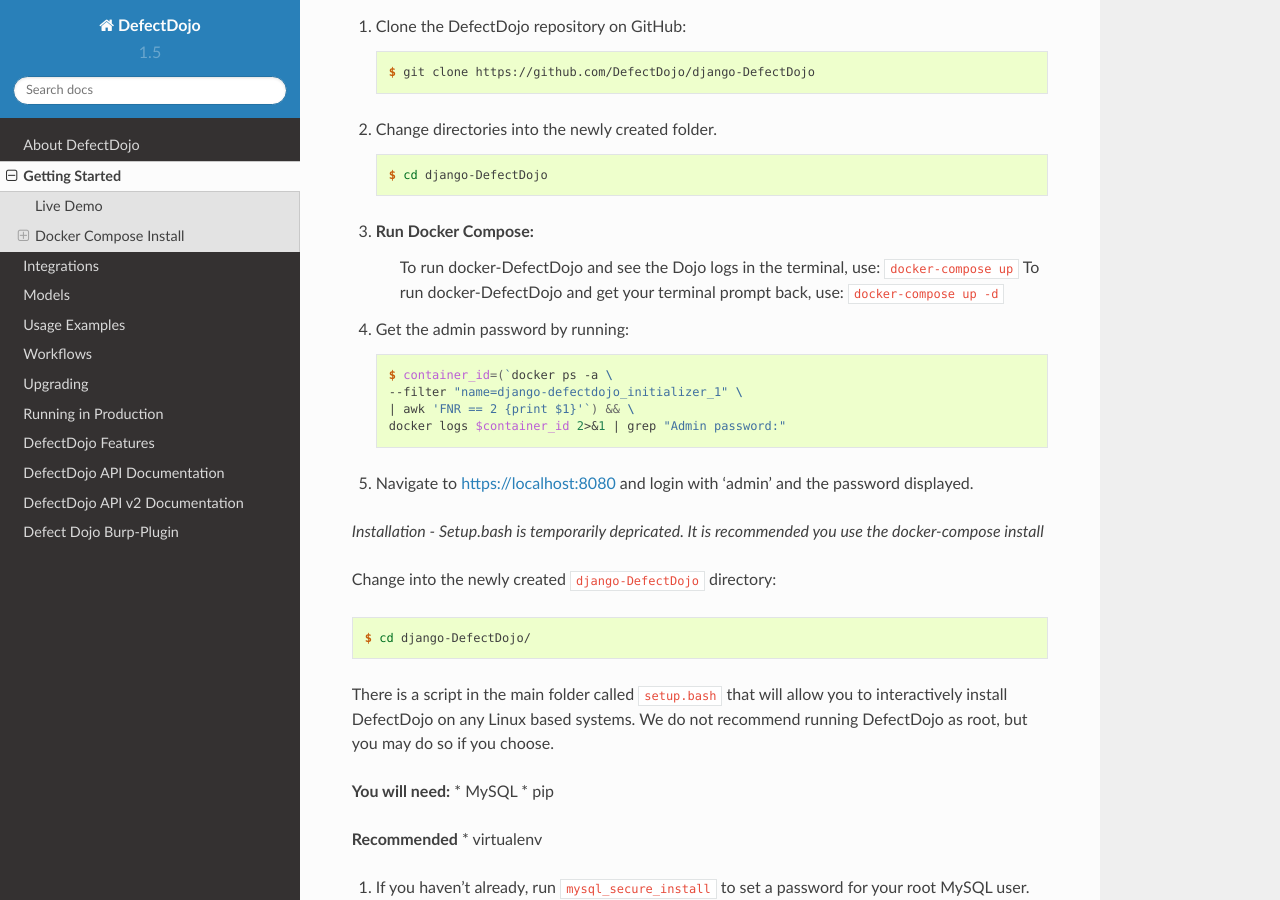
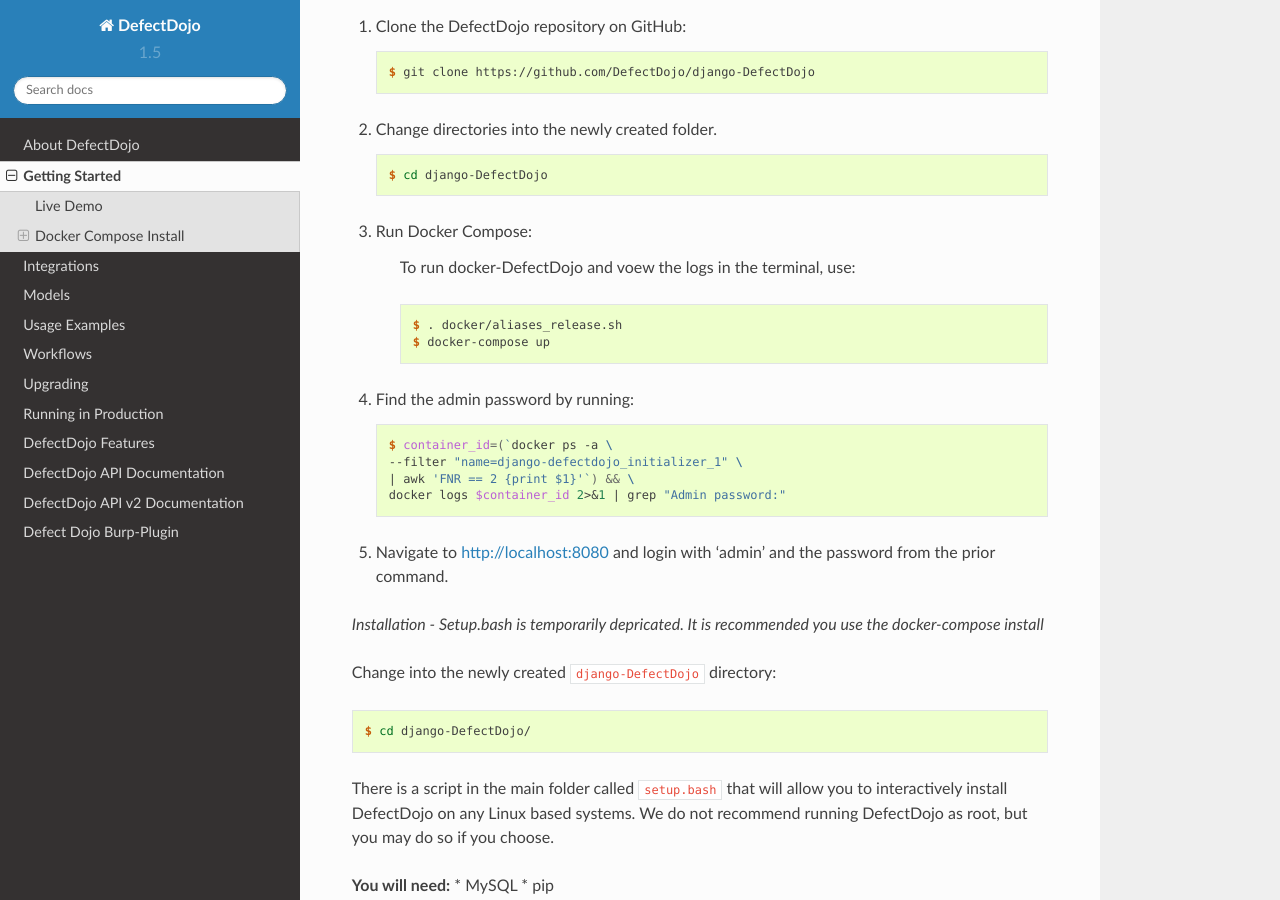
Before and after one commit to DefectDojo/Documentation, a Sphinx documentation site: the page built from docs/getting-started.rst, in a window 1280 px wide and 900 px high, scrolled down 689 px. Built offline with Sphinx 7.4.7 and the Read the Docs theme 2.0.0, drawn with Linux system fonts in a browser that asks for light colours.

Commit message:
Updating compose usage

```diff
--- a/docs/getting-started.rst
+++ b/docs/getting-started.rst
@@ -39,12 +39,15 @@
       $ cd django-DefectDojo
 
 #. Run Docker Compose:
-        To run docker-DefectDojo and see the Dojo logs in the terminal, use:
-        ``docker-compose up``
-        To run docker-DefectDojo and get your terminal prompt back, use:
-        ``docker-compose up -d``
 
-#. Get the admin password by running:
+    To run docker-DefectDojo and voew the logs in the terminal, use:
+
+    .. code-block:: shell-session
+
+        $ . docker/aliases_release.sh
+        $ docker-compose up
+
+#. Find the admin password by running:
 
    .. code-block:: shell-session
 
@@ -53,7 +56,7 @@
      | awk 'FNR == 2 {print $1}'`) && \
      docker logs $container_id 2>&1 | grep "Admin password:"
 
-#. Navigate to https://localhost:8080 and login with 'admin' and the password displayed.
+#. Navigate to http://localhost:8080 and login with 'admin' and the password from the prior command.
 
 *Installation - Setup.bash is temporarily depricated. It is recommended you use the docker-compose install*
 
```
